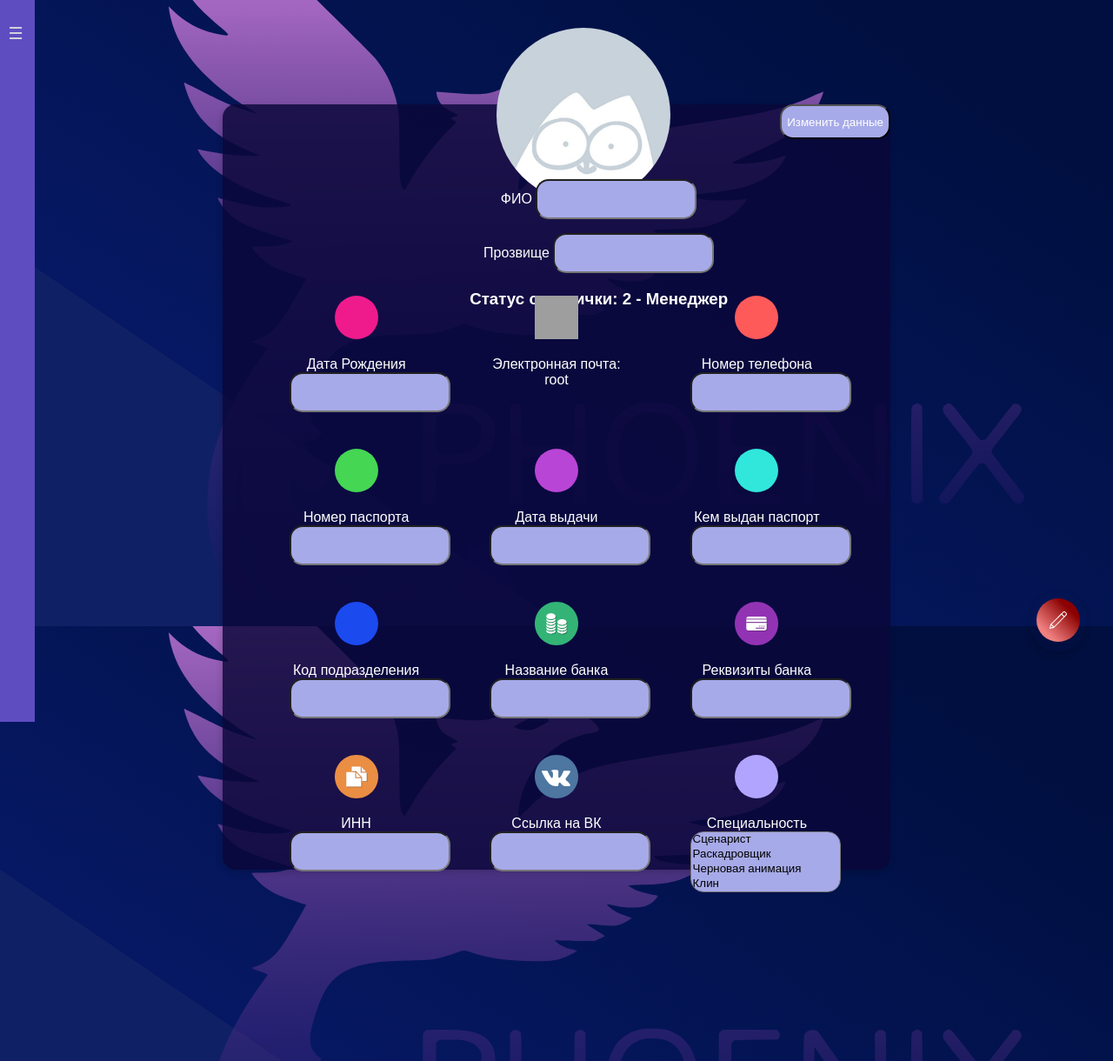
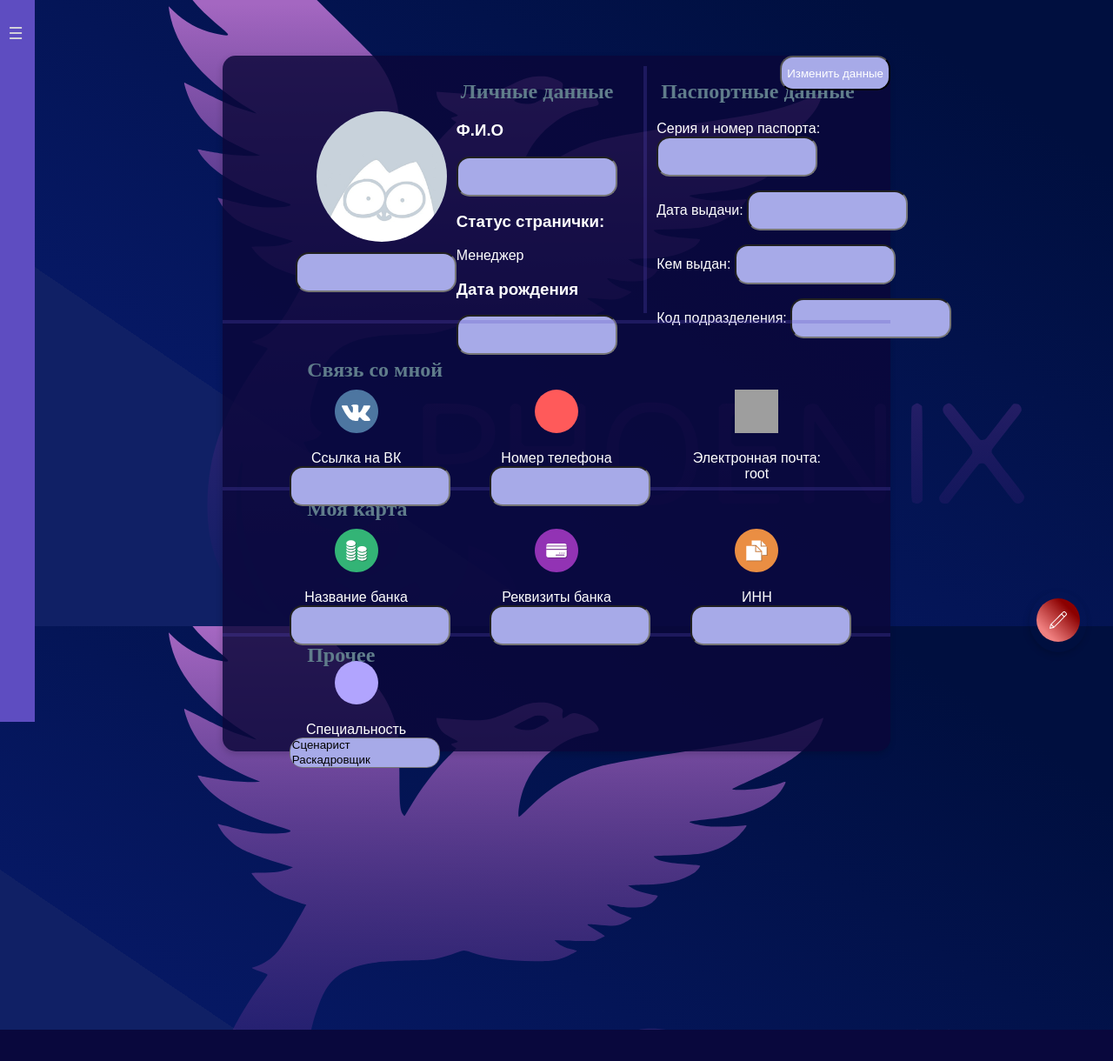
Before and after one commit to OwlPoisonDream/Practice, a Flask app: page /cabinet_changer in a window 1280 px wide. Shown: the whole page at 87% size. After the commit the page ends 1184 px from the top, so only its background shows below. Run offline with Flask 2, Linux system fonts and the light colour scheme; a user stored in the database is signed in; parts of the project's set-up code (start-up, migrations or seed data) failed here and were passed over; grey boxes are pictures that could not be loaded.

Commit message:
Add files via upload

```diff
--- a/app/forms.py
+++ b/app/forms.py
@@ -52,7 +52,7 @@ class PersonalForm(FlaskForm): # Форма для заполнения табл
     bank_details = StringField('Реквизиты банка ', validators=[]) # реквизиты банка
     bankName = StringField('Название банка', validators=[]) # название банка
     phone_number = StringField('Номер телефона', validators=[]) # номер телефона
-    tags = SelectMultipleField("Специальность",choices=[("Сценарист","Сценарист"), # Выпадающий список с несколькими вариантами
+    tags = SelectMultipleField("Специальность",choices=[("Сценарист","Сценарист"),
                                                 ("Раскадровщик","Раскадровщик"),
                                                 ("Черновая анимация","Черновая анимация"),
                                                 ("Клин","Клин"),
--- a/app/static/css/style.css
+++ b/app/static/css/style.css
@@ -848,10 +848,10 @@ body{
 .avatar{
     display: flex;
     position: absolute;
-    width: 200px;
-    height: 200px;
-    left: 41%;
-    top: -10%;
+    width: 150px;
+    height: 150px;
+    left: 14%;
+    top: 8%;
     border-radius: 50%;
     overflow: hidden;
 }
@@ -867,19 +867,20 @@ svg{
 }
 .info{
     position: absolute;
-    top: 8%;
-    left: 37%;
+    top: 1%;
+    left: 35%;
     height: 50%;
     flex-direction: column;
+    text-align: left;
 }
 
 /* Ячейка с параметрами */
 .main_cab{
     width: 60%;
-    height: 110%;
+    height: 100%;
     position: absolute;
     background-color: #0a073ad2;
-    top:15%;
+    top:8%;
     border-radius: 15px;
     box-shadow: -1px 3px 8px -1px rgba(0, 0, 0, 0.2);
     z-index: 3;
@@ -894,8 +895,9 @@ svg{
 /* Для никнейма */
 .login{
     position: absolute;
-    top:2.6%;
-    left:54%;
+    top:24%;
+    left:11%;
+    font-size: 22pt;
 }
 /* для отображения прав доступа */
 .status{
@@ -905,83 +907,55 @@ svg{
 }
 .info-group{
     position: relative;
-    top: 25%;
+    top: 40%;
     flex-direction: column;
     width: 100%;
     height: 100%;
 }
 /* для отображения даты Рождения */
 .birthday{
-    position: absolute;
-    top:0%;
-    left:10%;
-    width: 20%;
+  text-align: left;
 }
 /* для отображения электронной почты */
 .email_cab{
     position: absolute;
-    top:0%;
-    left:40%;
+    top:8%;
+    left:70%;
     width: 20%;
 }
 /* для отображения ссылки на вк */
 .vk_link{
     position: absolute;
-    top:60%;
-    left:40%;
+    top:8%;
+    left:10%;
     width: 20%;
 }
 /* Для отображения ИНН */
 .inn_cab{
     position: absolute;
-    top:60%;
-    left:10%;
+    top:28%;
+    left:70%;
     width: 20%;
 }
 /* Для отображения реквизитов банка */
 .bank_details_cab{
     position: absolute;
-    top:40%;
-    left:70%;
+    top:28%;
+    left:40%;
     width: 20%;
 }
 /* Для отображения имени банка */
 .bname{
     position: absolute;
-    top:40%;
-    left:40%;
+    top:28%;
+    left:10%;
     width: 20%;
 }
 /* для отображения номера телефона */
 .phone{
     position: absolute;
-    top:0%;
-    left:70%;
-    width: 20%;
-}
-/* для отображения паспортных данных */
-.pass1{
-    position: absolute;
-    top:20%;
-    left:10%;
-    width: 20%;
-}
-.pass2{
-    position: absolute;
-    top:20%;
+    top:8%;
     left:40%;
-    width: 20%;
-}
-.pass3{
-    position: absolute;
-    top:20%;
-    left:70%;
-    width: 20%;
-}
-.pass4{
-    position: absolute;
-    top:40%;
-    left:10%;
     width: 20%;
 }
 /* Ссылка на изменение данных */
@@ -1222,12 +1196,63 @@ iframe{
 }
 .spec_tags{
   position: absolute;
-  top:60%;
-  left:70%;
+  top:47%;
+  left:10%;
   width: 20%;
 }
 #tags{
-  height: 70px;
+  height: 35px;
   background: #A7AAE8;
   border-radius: 15px;
 }
+.passport{
+  position: absolute;
+  top: 1%;
+  left: 65%;
+  text-align: left;
+  width:45%;
+}
+.addrss{
+  position: absolute;
+  top:1%;
+  left:12%;
+}
+.banks{
+  position: absolute;
+  top:21%;
+  left:12%;
+}
+.another{
+  position: absolute;
+  top:42%;
+  left:12%;
+}
+.line_1{
+  position: absolute;
+  top: 38%;
+  width:99.5%;
+  border: #5e4dc1 solid 2px;
+  opacity: 25%;
+}
+.line_2{
+  position: absolute;
+  left: 63%;
+  top:1.5%;
+  height: 35%;
+  opacity: 25%;
+  border: #5e4dc1 solid 2px;
+}
+.line_3{
+  position: absolute;
+  top: 22%;
+  width:99.5%;
+  border: #5e4dc1 solid 2px;
+  opacity: 25%;
+}
+.line_4{
+  position: absolute;
+  top: 43%;
+  width:99.5%;
+  border: #5e4dc1 solid 2px;
+  opacity: 25%;
+}
--- a/app/templates/cabinet_changer.html
+++ b/app/templates/cabinet_changer.html
@@ -6,24 +6,36 @@
 
     <div class = "main_cab"> <!-- основная панель-->
         <div class="avatar"> <img src="{{ url_for ('static', filename='x_06eb1977.jpg')}}"> </div> <!-- автарка-->
+        <div class="login"> <br>{{ form.nickname() }}</div>
             <div class="info"> <!-- инфа под автаркой-->
+            <h2>Личные данные</h2>
             <form action="" method="post">
                 {{ form.hidden_tag() }}
-                <p>{{ form.name.label() }}
-                {{ form.name() }}</p>
-                <p>{{ form.nickname.label() }}
-                {{ form.nickname() }}</p>
-                 <p class="status"><h3>Статус странички: {{current_user.who}} {% if current_user.who==2 %}- Менеджер {% endif %}
-                     {% if current_user.who==1 %}- Шоураннер {% endif %}
-                    {% if current_user.who==0 %}- Исполнитель{% endif %}</h3></p>
+                <p class="FIO"><h3>Ф.И.О</h3>{{ form.name() }}</p>
+                <p class="status"><h3>Статус странички: </h3>{% if current_user.who==2 %}Менеджер {% endif %}
+                    {% if current_user.who==1 %}Шоураннер {% endif %}
+                    {% if current_user.who==0 %}Исполнитель{% endif %}</p>
+                    <p class="birthday"><h3>Дата рождения </h3> {{ form.birthDAy() }}
             </div>
+            <div class="line_2"></div>
+            <div class="passport">
+                <h2>Паспортные данные</h2>
+                <p>Серия и номер паспорта:
+                    {{ form.passport() }}</p>
+                <p>Дата выдачи:
+                    {{ form.passportData() }}</p>
+                <p>Кем выдан:
+                    {{ form.passportBy() }}</p>
+                <p>Код подразделения:
+                    {{ form.passportCod() }}</p>
+            </div>
+            <div class="line_1"></div>
                  <div class="info-group"> <!-- основная инфа-->
-                     <div class="birthday"> <!-- дата рождения-->
-                        <svg width="50" height="50" viewBox="0 0 50 50" fill="none" xmlns="http://www.w3.org/2000/svg">
-                            <circle cx="25" cy="25" r="25" fill="#EF1B8D"/>
-                            </svg>
-                            <p>{{ form.birthDAy.label() }}
-                            {{ form.birthDAy() }}</p></div>
+                    <h2 class="addrss">Связь со мной</h2>
+                    <h2 class="another">Прочее</h2>
+                    <h2 class="banks">Моя карта</h2>
+                    <div class="line_3"></div>
+                    <div class="line_4"></div>
                      <div class="email_cab"> <!-- почта-->
                         <svg width="50" height="50" viewBox="0 0 50 50" fill="none" xmlns="http://www.w3.org/2000/svg" xmlns:xlink="http://www.w3.org/1999/xlink">
                             <rect width="50" height="50" fill="url(#pattern0)"/>
@@ -102,30 +114,6 @@
 
                             <p>{{ form.phone_number.label() }}
                                 {{ form.phone_number()}}</p></div>
-                     <div class="pass1"> <!--серия и номер-->
-                        <svg width="50" height="50" viewBox="0 0 50 50" fill="none" xmlns="http://www.w3.org/2000/svg">
-                            <circle cx="25" cy="25" r="25" fill="#45D654"/>
-                            </svg>
-                            <p>{{ form.passport.label() }}
-                                {{ form.passport() }}</p></div>
-                     <div class="pass2"> <!-- дата выдачи-->
-                        <svg width="50" height="50" viewBox="0 0 50 50" fill="none" xmlns="http://www.w3.org/2000/svg">
-                            <circle cx="25" cy="25" r="25" fill="#B945D6"/>
-                            </svg>
-                            <p>{{ form.passportData.label() }}
-                                {{ form.passportData() }}</p></div>
-                     <div class="pass3"> <!-- кем выдан-->
-                        <svg width="50" height="50" viewBox="0 0 50 50" fill="none" xmlns="http://www.w3.org/2000/svg">
-                            <circle cx="25" cy="25" r="25" fill="#31E7DC"/>
-                            </svg>
-                            <p>{{ form.passportBy.label() }}
-                                {{ form.passportBy() }}</p></div>
-                     <div class="pass4"> <!-- код подразделения-->
-                        <svg width="50" height="50" viewBox="0 0 50 50" fill="none" xmlns="http://www.w3.org/2000/svg">
-                            <circle cx="25" cy="25" r="25" fill="#1B4AEF"/>
-                            </svg>
-                            <p>{{ form.passportCod.label() }}
-                                {{ form.passportCod() }}</p></div>
                     <div  class="spec_tags">
                         <svg width="50" height="50" viewBox="0 0 50 50" fill="none" xmlns="http://www.w3.org/2000/svg">
                             <circle cx="25" cy="25" r="25" fill="#B1A4FE"/>
--- a/app/views.py
+++ b/app/views.py
@@ -124,7 +124,7 @@ def cabinet_changer():
         user_data.bank_details = form.bank_details.data
         user_data.bankName = form.bankName.data
         user_data.phone_number = form.phone_number.data
-        user_data.tags = str(request.form.getlist('tags')) #Получение в виде строки списка с тегами
+        user_data.tags = str(request.form.getlist('tags'))
         db.session.add(user_data)
         db.session.commit()
         return redirect(url_for('cabinet'))
@@ -182,13 +182,13 @@ def my_projects():
     list_yad = ()
 
     if yToken.check_token()==True:# проверка токена
-        if yToken.exists("/Феникс проекты/") == False: # проверка на отсутствие папки, или создание папки
+        if yToken.exists("/Феникс проекты/") == False: # проверка на отсутсвие папки, или создание папки
             print('Папка отсутствует')
             print(yToken.mkdir("/Феникс проекты"))# создание папки и вывод папки в консоли
         elif yToken.exists("/Феникс проекты/") == True:#если папка существует
             print('Папка существует')
             #print( yToken.check_token()) #получаем информацию о диске
-            print (yToken.listdir("/Феникс проекты"))#выводим содержимое папки проектов
+            print (yToken.listdir("/Феникс проекты"))#выводим содержимое папки вдтгоора
     if request.method == 'POST':
         id_sel = request.form.get('human_project') # Получаем ID пользователя из html
         id_project = request.form.get("project_id")# Получаем ID проекта из html
@@ -201,7 +201,7 @@ def my_projects():
         elif yToken.exists("/Феникс проекты/"+ str(project_name)) == True:#если папка существует
             print('Папка существует')
             #print( yToken.check_token()) #получаем информацию о диске
-            print (yToken.listdir("/Феникс проекты"+ str(project_name)))#выводим содержимое папки конкретного проекта
+            print (yToken.listdir("/Феникс проекты"+ str(project_name)))#выводим содержимое папки вдтгоора
         listForm = request.form.to_dict()
         print(listForm)
         createProjekt = models.Project(projectName = listForm['projectName'],
```
Also changed, not shown: app/models.py (+4 -4 lines), app/templates/cabinet.html (+26 -37 lines), app/templates/completed_tasks.html (+28 -40 lines), app/templates/my_projects.html (+5 -5 lines).
